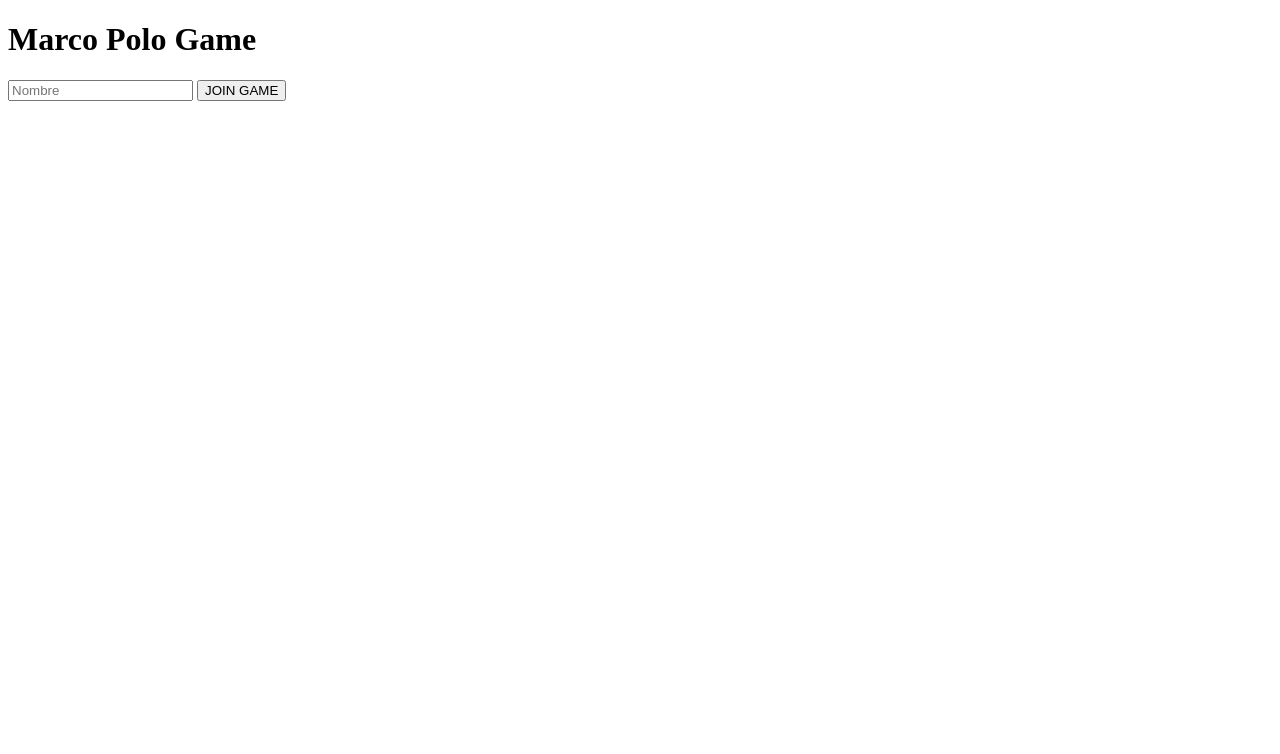
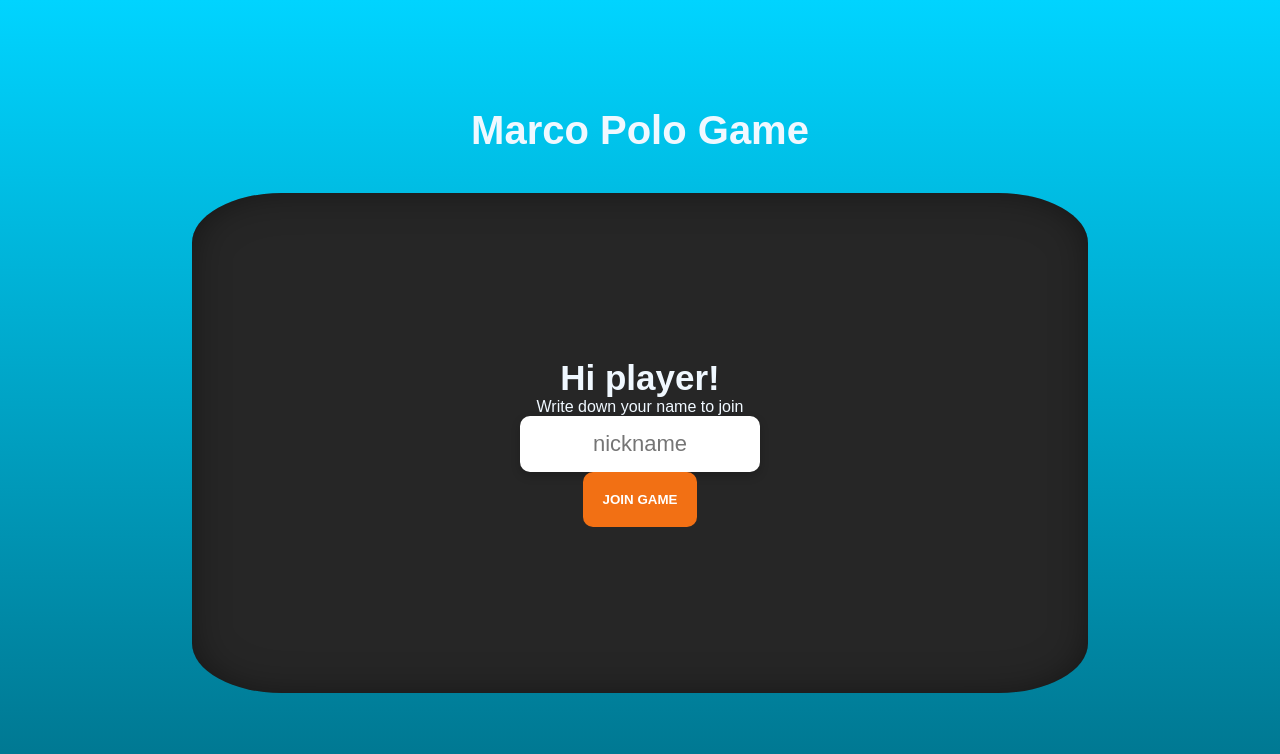
Before and after one commit to Majorosas16/PreparcialECO, a website: page app1/index.html in a window 1280 px wide. Drawn offline with nearby package versions, Linux system fonts and the light colour scheme; no server answers.

Commit message:
putStyles

```diff
--- a/app1/index.html
+++ b/app1/index.html
@@ -9,10 +9,12 @@
 </head>
 
 <body>
-    <h1>Marco Polo Game</h1>
-
+    <h1 class="title">Marco Polo Game</h1>
+    <div class="container">
         <div id="register">
-        <input type="text" id="nameInput" placeholder="Nombre">
+            <h2 class="hi">Hi player!</h2>
+            <p>Write down your name to join</p>
+            <input type="text" id="nameInput" placeholder="nickname">
             <button id="joinBtn">JOIN GAME</button>
         </div>
 
@@ -23,6 +25,7 @@
         </div>
 
         <div id="results"></div>
+    </div>
 
     <script src="https://cdn.socket.io/4.8.1/socket.io.min.js"></script>
     <script src="/app1/index.js"></script>
--- a/app1/index.js
+++ b/app1/index.js
@@ -14,11 +14,15 @@ const wait = document.getElementById("wait");
 let playerRole = "";
 let idPlayer = 0;
 let username = "";
+let poloCounter = 0;
+
 
 start.style.display = "none";
 results.style.display = "none";
 
 function registerUser() {
+  register.style.display = "none"
+
   fetch("http://localhost:5051/join-game", {
     method: "POST",
     headers: { "Content-Type": "application/json" },
@@ -35,7 +39,7 @@ function registerUser() {
       playerRole = data.player.rol;
       const players = data.numberOfPlayers;
 
-      start.style.display = "block";
+      start.style.display = "flex";
 
       nickname.innerHTML = username;
       role.innerHTML = `Tú eres ${playerRole}`;
@@ -84,6 +88,7 @@ socket.on("startGame", () => {
     btnScreamPolo.innerHTML = "Gritar POLO";
     btnScreamPolo.id = "btnScreamPolo";
     btnScreamPolo.disabled = true;
+
     start.appendChild(btnScreamPolo);
   }
 });
@@ -144,6 +149,7 @@ socket.on("notification", (data) => {
     console.log("esperando cambios en el DOM para Marco"); // Ahora sí lo muestra
 
     if (data.message === "Polo!!!") {
+
       wait.style.display="block"
       wait.innerHTML = `<h2>Polo ha gritado: ${data.message}</h2>`;
 
@@ -189,6 +195,7 @@ function notifyPolo() {
           if (btnScreamPolo) {
             btnScreamPolo.style.display = "none";
           }
+
       }, 100); // Espera 100ms antes de buscar el botón
     })
     .catch((error) => console.error("Error:", error));
--- a/app1/styles.css
+++ b/app1/styles.css
@@ -0,0 +1,81 @@
+*{
+    margin: 0;
+    padding: 0;
+    box-sizing: border-box;
+}
+body{
+    background: linear-gradient(0deg, rgba(0,115,140,1) 0%, rgba(0,212,255,1) 100%);
+    display: flex;
+    justify-content: center;
+    align-items: center;
+    width: 100vw;
+    height: 100vh;
+    flex-direction: column;
+    font-family: "Poppins", sans-serif;
+    font-style: normal;
+    color: aliceblue;
+}
+
+.title{
+    font-size: 40px;
+    margin-bottom: 40px;
+}
+
+.container{
+    width: 70%;
+    padding: 2%;
+    height: 500px;
+    background-color: rgb(38, 38, 38);
+    box-shadow: inset 0px 0px 47px -15px rgba(0,0,0,0.75);
+    color: aliceblue;
+    display: flex;
+    justify-content: center;
+    align-items: center;
+    flex-direction: column;
+    border-radius: 10%;
+}
+
+#register{
+    display: flex;
+    justify-content: center;
+    align-items: center;
+    flex-direction: column;
+    gap: 20%;
+}
+
+.hi{
+    font-size: 35px;
+}
+
+input{
+    width: 80%; /* Ajusta el ancho */
+    max-width: 300px; /* Para que no se haga demasiado grande en pantallas grandes */
+    padding: 15px; /* Más espacio interno */
+    font-size: 22px; /* Texto más grande */
+    border-radius: 10px; /* Bordes redondeados */
+    border: none;
+    text-align: center; /* Centrar el texto */
+    outline: none; /* Quita el borde azul en algunos navegadores */
+    box-shadow: 0px 4px 10px rgba(0, 0, 0, 0.2); /* Sombra ligera */
+}
+
+#joinBtn{
+    padding: 20px 20px 20px 20px ;
+    font-weight: bolder;
+    background-color: rgb(242, 112, 20);
+    color: white;
+    border: none;
+    border-radius: 10px;
+}
+
+#start{
+    display: flex;
+    justify-content: center;
+    align-items: center;
+    flex-direction: column;
+    gap: 20%;
+}
+
+#role{
+    color: aquamarine;
+}
```
Lines whose indentation alone changed are shown as unchanged.
